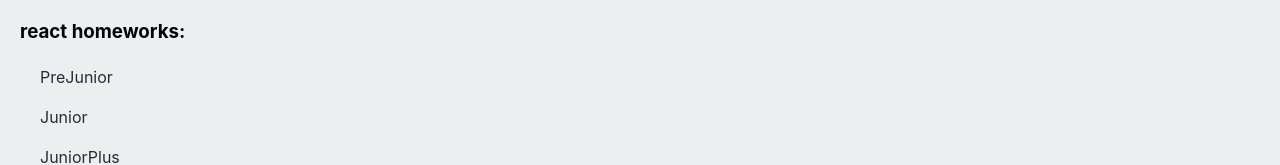
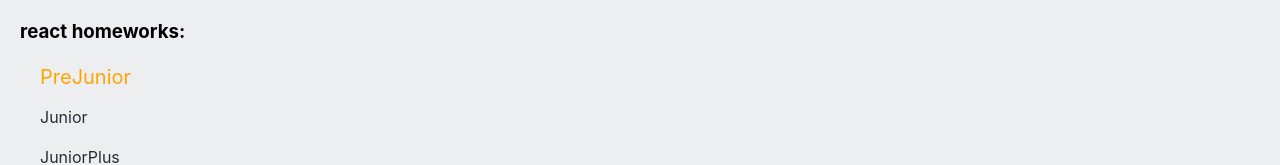
Before and after one commit to Aleksandr-mvp/homeworks, a React (Create React App) app: page /#/pre-junior in a window 1280 px wide. Shown: the top 165 px of the page. Built offline with nearby package versions, Linux system fonts and the light colour scheme.

Commit message:
added isActive

```diff
--- a/package.json
+++ b/package.json
@@ -26,7 +26,7 @@
     "build": "react-scripts build",
     "test": "react-scripts test",
     "eject": "react-scripts eject",
-    "predeploy": "yarn run build",
+    "predeploy": "npm run build",
     "deploy": "gh-pages -d build"
   },
   "eslintConfig": {
--- a/src/p2-homeworks/h5/Header.tsx
+++ b/src/p2-homeworks/h5/Header.tsx
@@ -3,15 +3,11 @@ import s from './pages/UniversalStyles.module.css'
 import { NavLink } from 'react-router-dom'
 import {PATH} from "./Rout";
 
-type ActiveStyleType = {
-    textDecoration: string
-    color: string
-    fontSize: number | string
-}
+
 
 function Header() {
 
-    let activeStyle: ActiveStyleType = {
+    let activeStyle: any = {
         textDecoration: "none",
         color: "orange",
         fontSize: 20 + 'px'
@@ -20,13 +16,16 @@ function Header() {
     return (
         <div className={s.headWrapper}>
             <div className={s.item}>
-                <NavLink to={PATH.PRE_JUNIOR}>PreJunior</NavLink>
+                <NavLink to={PATH.PRE_JUNIOR} style={({isActive}) =>
+                 isActive ? activeStyle : undefined }>PreJunior</NavLink>
             </div>
             <div className={s.item}>
-                <NavLink to={PATH.JUNIOR}>Junior</NavLink>
+                <NavLink to={PATH.JUNIOR} style={({isActive}) =>
+                    isActive ? activeStyle : undefined }>Junior</NavLink>
             </div>
             <div className={s.item}>
-                <NavLink to={PATH.JUNIOR_PLUS}>JuniorPlus</NavLink>
+                <NavLink to={PATH.JUNIOR_PLUS} style={({isActive}) =>
+                    isActive ? activeStyle : undefined }>JuniorPlus</NavLink>
             </div>
         </div>
     )
```
